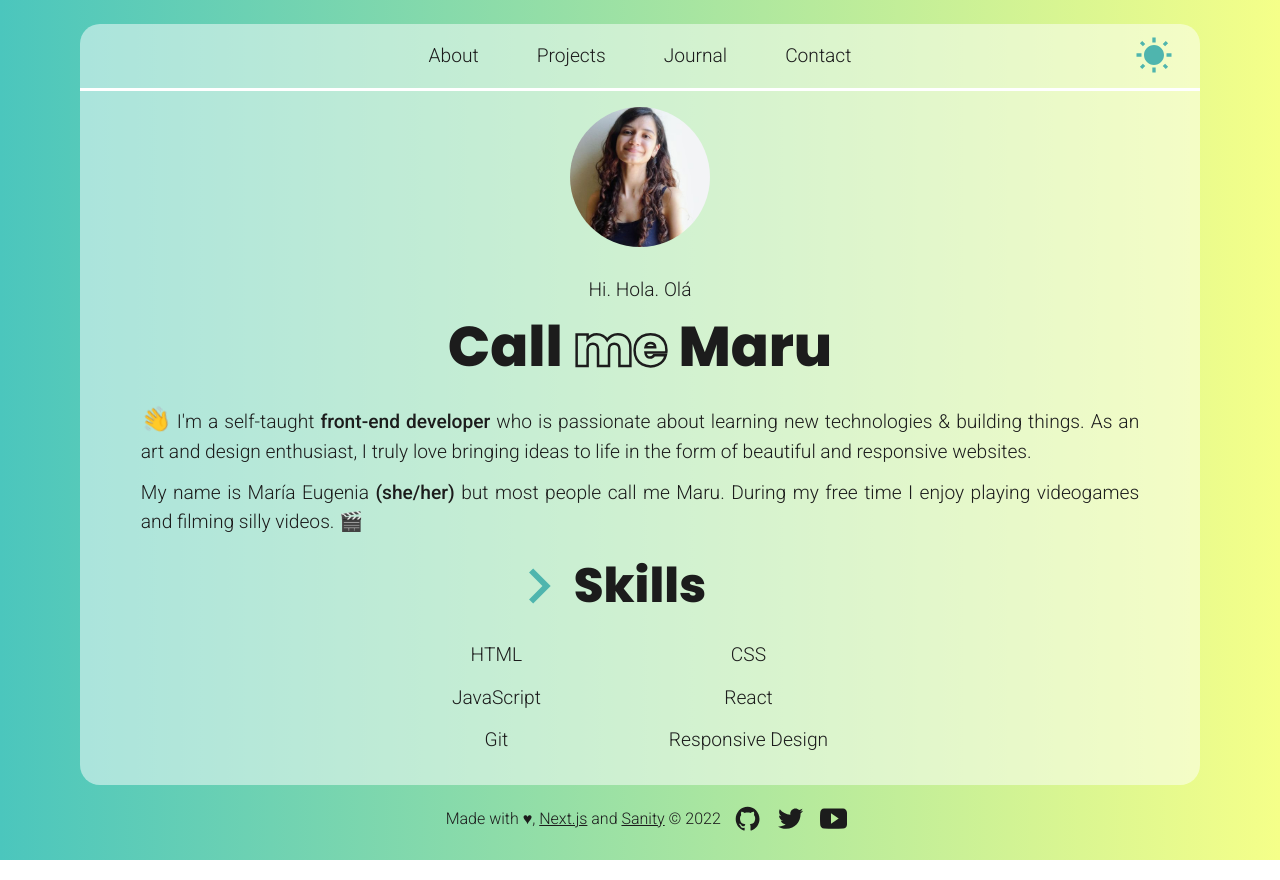
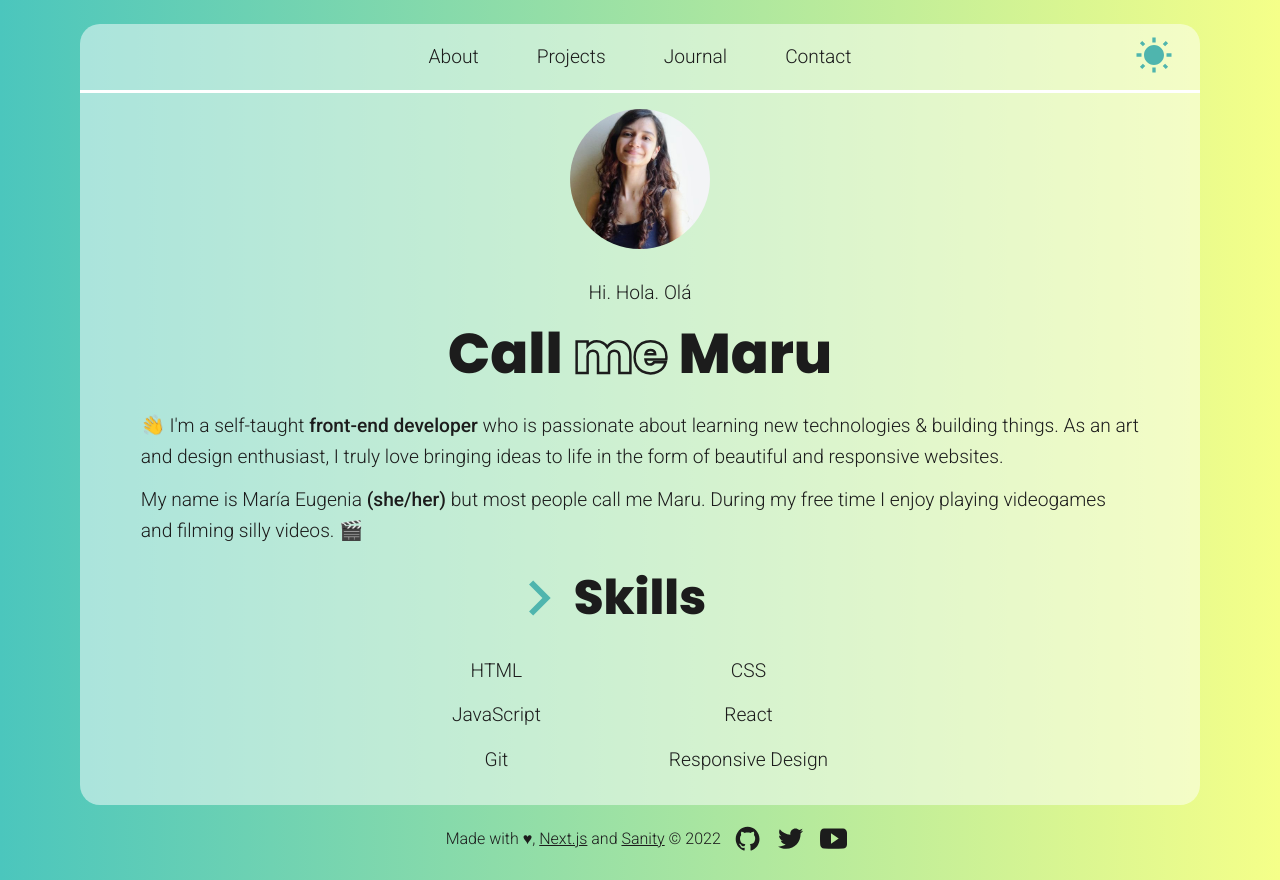
Before and after one commit to marugy99/marucodes, a Next.js app: page / in a window 1280 px wide. Built offline with nearby package versions, Linux system fonts and the light colour scheme.

Commit message:
Fix paragraphs line height and remove justified text

```diff
--- a/styles/_about.scss
+++ b/styles/_about.scss
@@ -96,7 +96,6 @@
 
 .wave {
   display: inline-block;
-  font-size: 1.5rem;
   animation: wave 1s infinite;
 }
 
--- a/styles/_globals.scss
+++ b/styles/_globals.scss
@@ -17,7 +17,7 @@ html {
 body {
   font-family: "Roboto", monospace;
   font-weight: 300;
-  line-height: 1.5;
+  line-height: 1.6;
   font-size: 1.2rem;
   color: var(--black);
   background: linear-gradient(
@@ -54,7 +54,6 @@ h3 {
 
 p {
   margin: 0.8rem;
-  text-align: justify;
 }
 
 a {
--- a/styles/_journal.scss
+++ b/styles/_journal.scss
@@ -13,7 +13,6 @@
     margin-left: 0;
     margin-top: 1rem;
     font-size: 1.1rem;
-    line-height: 1.6;
   }
 
   a {
@@ -26,7 +25,10 @@
     list-style: disc;
     margin-left: 1rem;
     font-size: 1.1rem;
-    line-height: 2rem;
+
+    li {
+      margin-top: 10px;
+    }
   }
 
   img {
@@ -75,6 +77,10 @@
     list-style: none;
     margin-left: 0;
     line-height: initial;
+
+    li {
+      margin-top: 0px;
+    }
   }
 }
 
--- a/styles/_layout.scss
+++ b/styles/_layout.scss
@@ -210,7 +210,6 @@ footer {
 
   p {
     text-align: center;
-    line-height: 1.6;
   }
 
   a {
```
